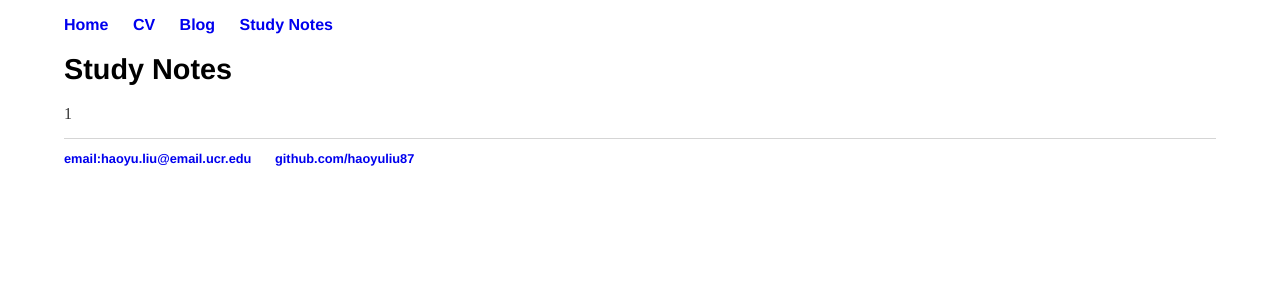
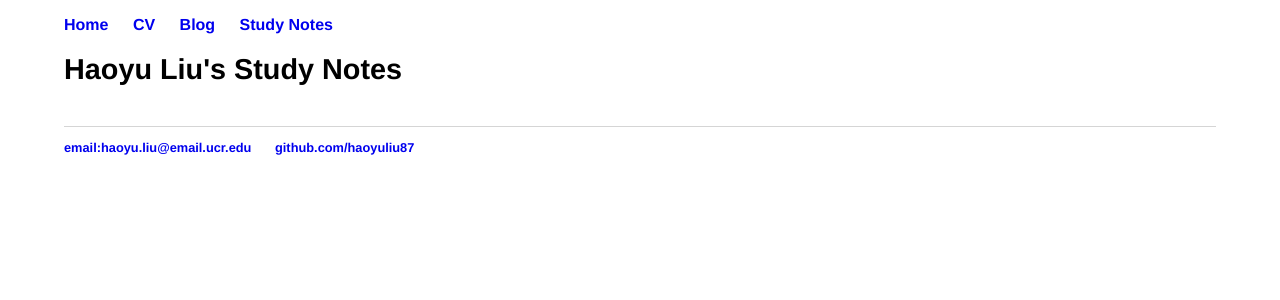
Before and after one commit to HaoyuLiu87/HaoyuLiu87.github.io, a Jekyll site: the page built from studynotes/index.html, in a window 1280 px wide. Shown: the top 300 px of the page. Built offline with Jekyll 4.4.1, drawn with Linux system fonts in a browser that asks for light colours.

Commit message:
Update index.html

```diff
--- a/studynotes/index.html
+++ b/studynotes/index.html
@@ -1,9 +1,11 @@
 ---
 layout: default
-title: My Study Notes
+title: Haoyu Liu's Study Notes
 ---
+	<h1>{{ page.title }}</h1>
+	<ul class="posts">
 
-		<div class="studynotes">
-			<h1>Study Notes</h1>
-			<p>1</p>
-		</div>
+	  {% for post in site.posts.notes %}
+	    <li><span>{{ post.date | date_to_string }}</span> » <a href="{{ post.url }}" title="{{ post.title }}">{{ post.title }}</a></li>
+	  {% endfor %}
+	</ul>
```
